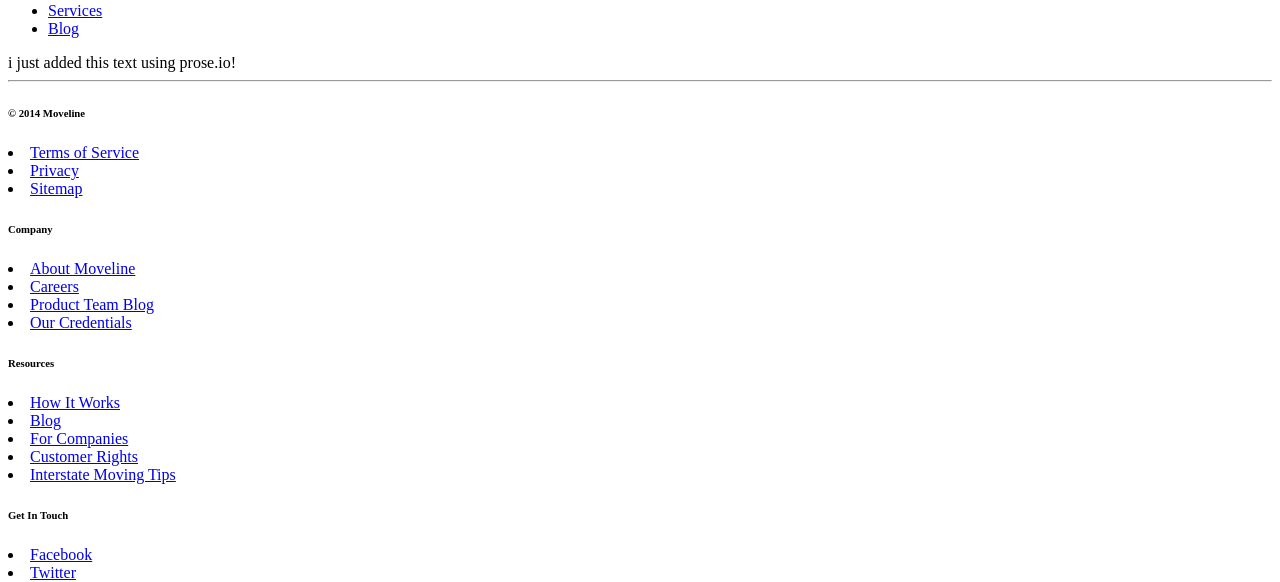
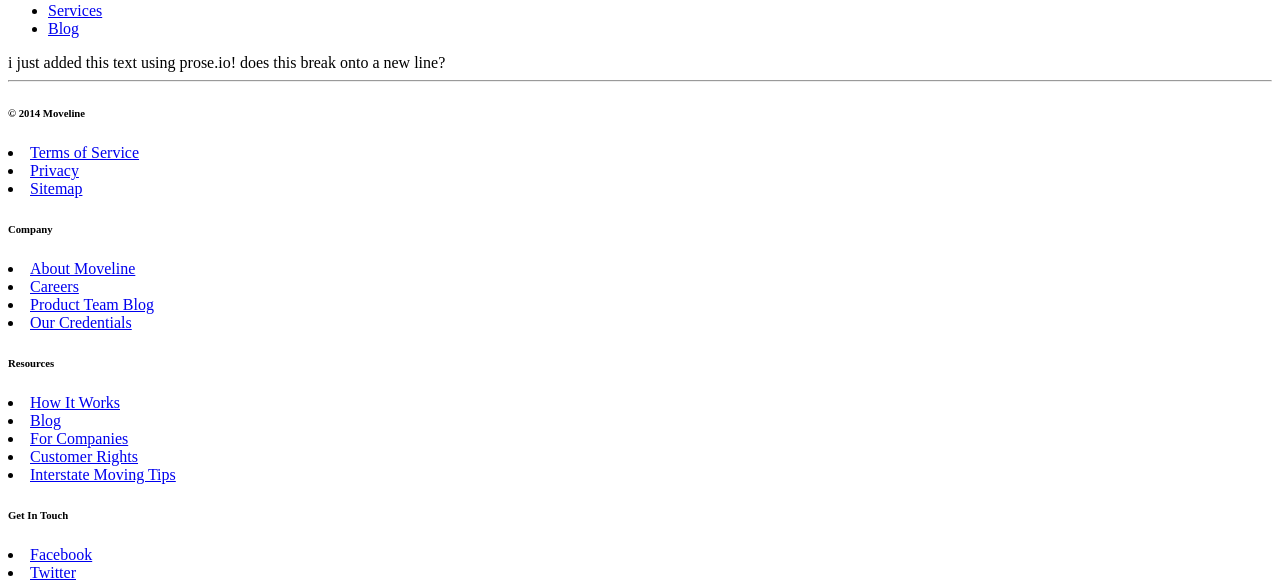
Before and after one commit to moveline/moveline.github.io, a Jekyll site: the page built from _posts/2014-2-04-godfather-loves-kitties.html, in a window 1280 px wide. Shown: the part 581-1163 px from the top of the page. Built offline with Jekyll 4.4.1, drawn with Linux system fonts in a browser that asks for light colours; nearby versions of some CDN libraries.

Commit message:
Updated 2014-2-04-godfather-loves-kitties.html

```diff
--- a/_posts/2014-2-04-godfather-loves-kitties.html
+++ b/_posts/2014-2-04-godfather-loves-kitties.html
@@ -5,3 +5,5 @@ published: true
 ---
 
 i just added this text using prose.io!
+
+does this break onto a new line?
```
